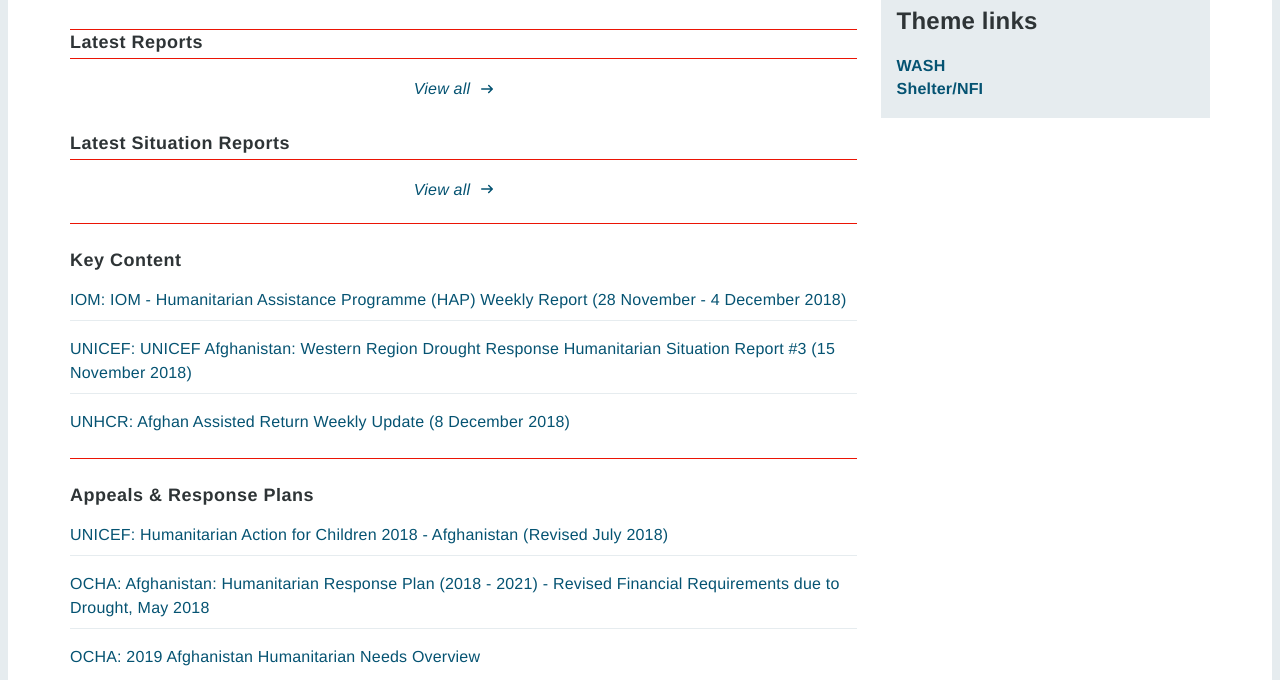
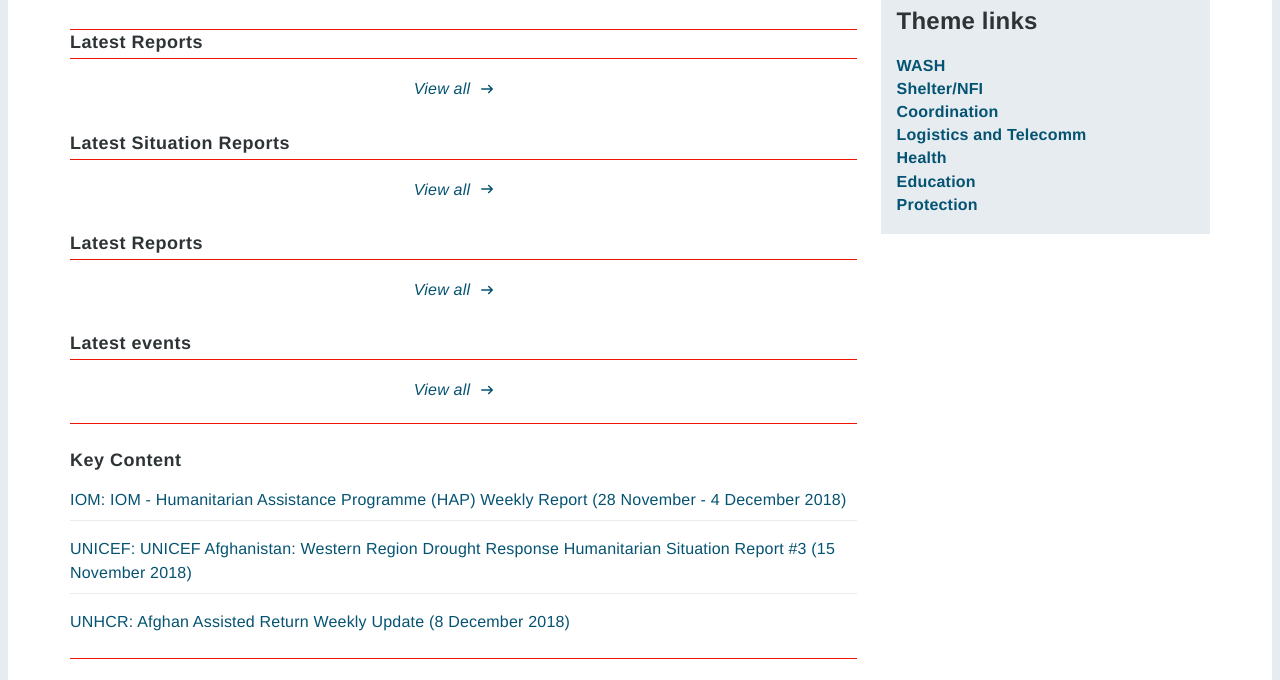
Before and after one commit to UN-OCHA/api-aggregator-site, a plain HTML site: page rw_page.html in a window 1280 px wide. Shown: the part 61-741 px from the top of the page. Drawn offline with Linux system fonts and the light colour scheme; no server answers.

Commit message:
2 new blocks: HRinfo events and HDX datasets

```diff
--- a/rw_page.html
+++ b/rw_page.html
@@ -108,6 +108,22 @@
                         </footer>
                     </section>
 
+                    <section id="hdx-datasets" class="reports-block">
+                        <h3>Latest Reports</h3>
+                        <footer class="view-more">
+                            <a  id="hdx-datasets-link" >View all </a>
+                        </footer>
+                    </section>
+
+                    <section id="hrinfo-events" class="reports-block">
+                        <h3>Latest events</h3>
+                        <footer class="view-more">
+                            <a  id="hrinfo-events" >View all </a>
+                        </footer>
+                    </section>
+
+
+
                     <section id="key-content" class="links">
                         <h3>Key Content</h3>
                         <ul>
@@ -164,6 +180,12 @@
 
                         <a onclick="refresh_page(this)"  id="4604"><dt >WASH</dt></a>
                         <a onclick="refresh_page(this)"  id="4603"><dt >Shelter/NFI</dt></a>
+                        <a onclick="refresh_page(this)"  id="4590"><dt >Coordination</dt></a>
+                        <a onclick="refresh_page(this)"  id="4598"><dt >Logistics and Telecomm</dt></a>
+                        <a onclick="refresh_page(this)"  id="4595"><dt >Health</dt></a>
+                        <a onclick="refresh_page(this)"  id="4592"><dt >Education</dt></a>
+                        <a onclick="refresh_page(this)"  id="4600"><dt >Protection</dt></a>
+
                     </dl>
                 </aside>
 
```
